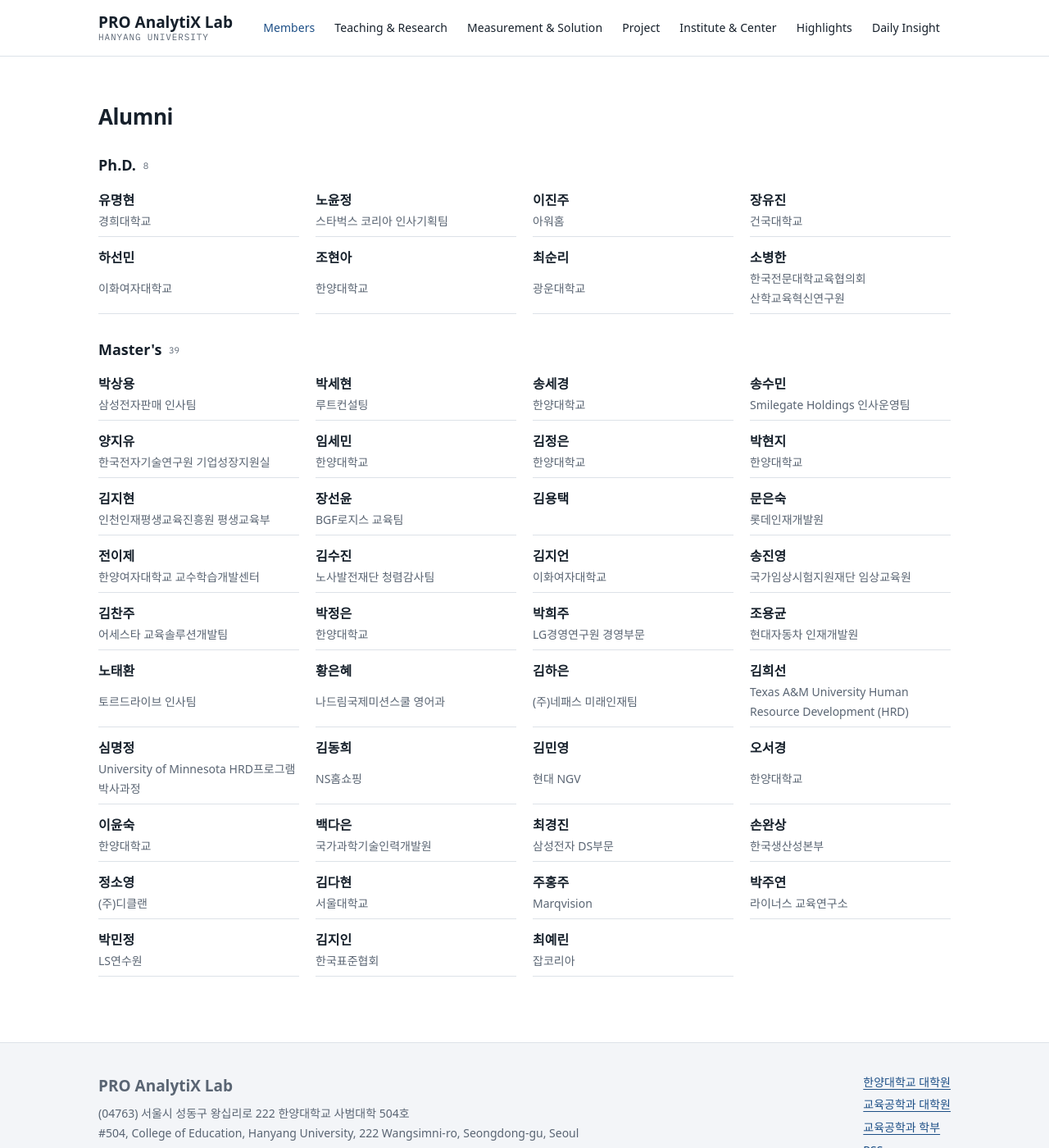
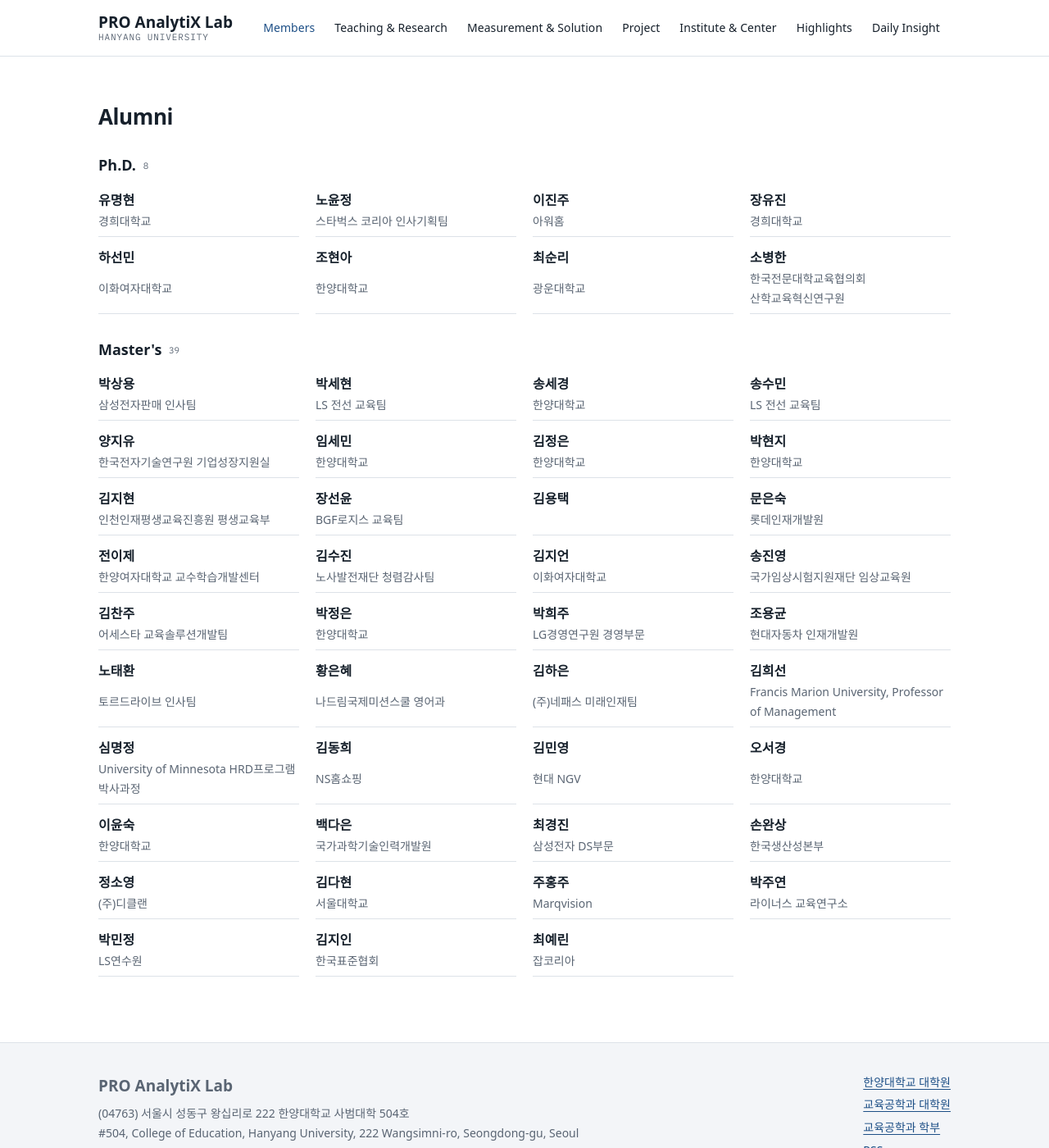
Before and after one commit to drsprolab/drsprolab.github.io, a Jekyll site: the page built from members.md, in a window 1280 px wide and 1400 px high, scrolled down 8221 px. Shown: the whole window at 82% size. Built offline with Jekyll 4.4.1, drawn with Linux system fonts in a browser that asks for light colours; some web fonts are replaced.

Commit message:
Update four alumni current affiliations

```diff
--- a/_data/members.yml
+++ b/_data/members.yml
@@ -256,7 +256,7 @@ alumni_phd:
     degree: "Ph.D."
   - name: "장유진"
     name_en: "Youjin Jang"
-    affiliation: "건국대학교"
+    affiliation: "경희대학교"
     degree: "Ph.D."
   - name: "하선민"
     name_en: "Sun Min Ha"
@@ -281,7 +281,7 @@ alumni_ma:
     degree: "M.A."
   - name: "박세현"
     name_en: "Sae Hyun Park"
-    affiliation: "루트컨설팅"
+    affiliation: "LS 전선 교육팀"
     degree: "M.A."
   - name: "송세경"
     name_en: "Sae Gyoung Song"
@@ -289,7 +289,7 @@ alumni_ma:
     degree: "M.A."
   - name: "송수민"
     name_en: "Su Min Song"
-    affiliation: "Smilegate Holdings 인사운영팀"
+    affiliation: "LS 전선 교육팀"
     degree: "M.A."
   - name: "양지유"
     name_en: "Ji Yu Yang"
@@ -363,7 +363,7 @@ alumni_ma:
     degree: "M.A."
   - name: "김희선"
     name_en: "Heesun Kim"
-    affiliation: "Texas A&M University Human Resource Development (HRD)"
+    affiliation: "Francis Marion University, Professor of Management"
     degree: "M.A."
   - name: "심명정"
     name_en: "Myungjung Shim"
```
